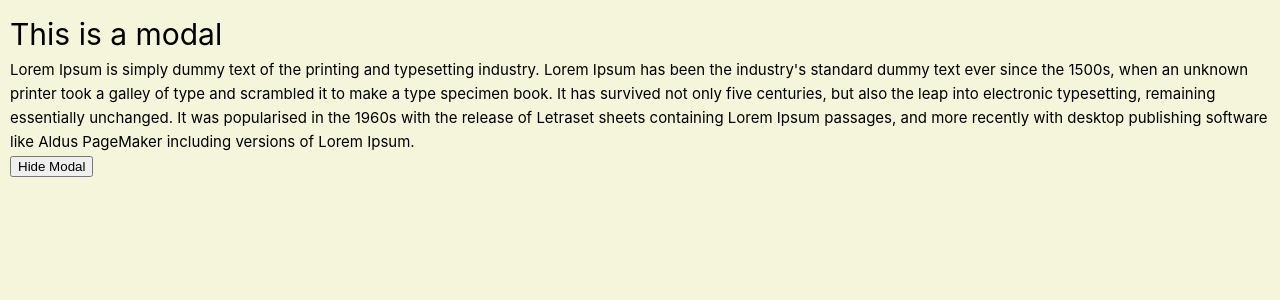
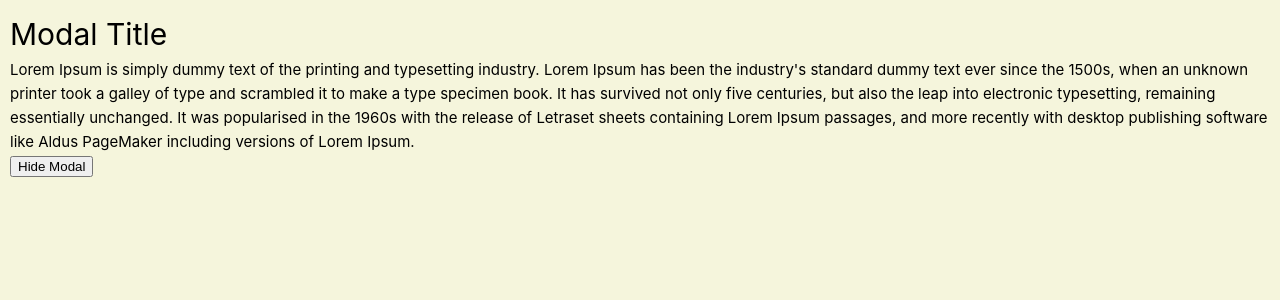
Before and after one commit to brunnoDatum/vue-composition-api-basics, a Vue app: page /modals in a window 1280 px wide. Both pictures are taken after a click on the button "Show Modals". Shown: the top 300 px of the page. Built offline with nearby package versions, Linux system fonts and the light colour scheme.

Commit message:
Modal content as slots

```diff
--- a/src/components/Modal.vue
+++ b/src/components/Modal.vue
@@ -1,21 +1,19 @@
 <template>
   <Teleport to=".modals-container">
     <div class="modal">
-      <h1>This is a modal</h1>
-      <p>
-        Lorem Ipsum is simply dummy text of the printing and typesetting industry. Lorem
-        Ipsum has been the industry's standard dummy text ever since the 1500s, when an
-        unknown printer took a galley of type and scrambled it to make a type specimen
-        book. It has survived not only five centuries, but also the leap into electronic
-        typesetting, remaining essentially unchanged. It was popularised in the 1960s with
-        the release of Letraset sheets containing Lorem Ipsum passages, and more recently
-        with desktop publishing software like Aldus PageMaker including versions of Lorem
-        Ipsum.
-      </p>
+      <h1><slot name="title"></slot></h1>
+      <slot></slot>
       <button @click="hideModal">Hide Modal</button>
     </div>
   </Teleport>
 </template>
+
+<script setup>
+import { useSlots } from "vue";
+
+// This is how to access slots data in composition api
+const slots = useSlots();
+</script>
 
 <style scoped>
 .modal {
--- a/src/views/ModalsView.vue
+++ b/src/views/ModalsView.vue
@@ -2,7 +2,19 @@
   <div class="modals">
     <h1>Modals</h1>
     <button @click="showModal">Show Modals</button>
-    <Modal v-if="visible"></Modal>
+    <Modal v-if="visible">
+      <template v-slot:title>Modal Title</template>
+      <p>
+        Lorem Ipsum is simply dummy text of the printing and typesetting industry. Lorem
+        Ipsum has been the industry's standard dummy text ever since the 1500s, when an
+        unknown printer took a galley of type and scrambled it to make a type specimen
+        book. It has survived not only five centuries, but also the leap into electronic
+        typesetting, remaining essentially unchanged. It was popularised in the 1960s with
+        the release of Letraset sheets containing Lorem Ipsum passages, and more recently
+        with desktop publishing software like Aldus PageMaker including versions of Lorem
+        Ipsum.
+      </p>
+    </Modal>
   </div>
 </template>
 
```
